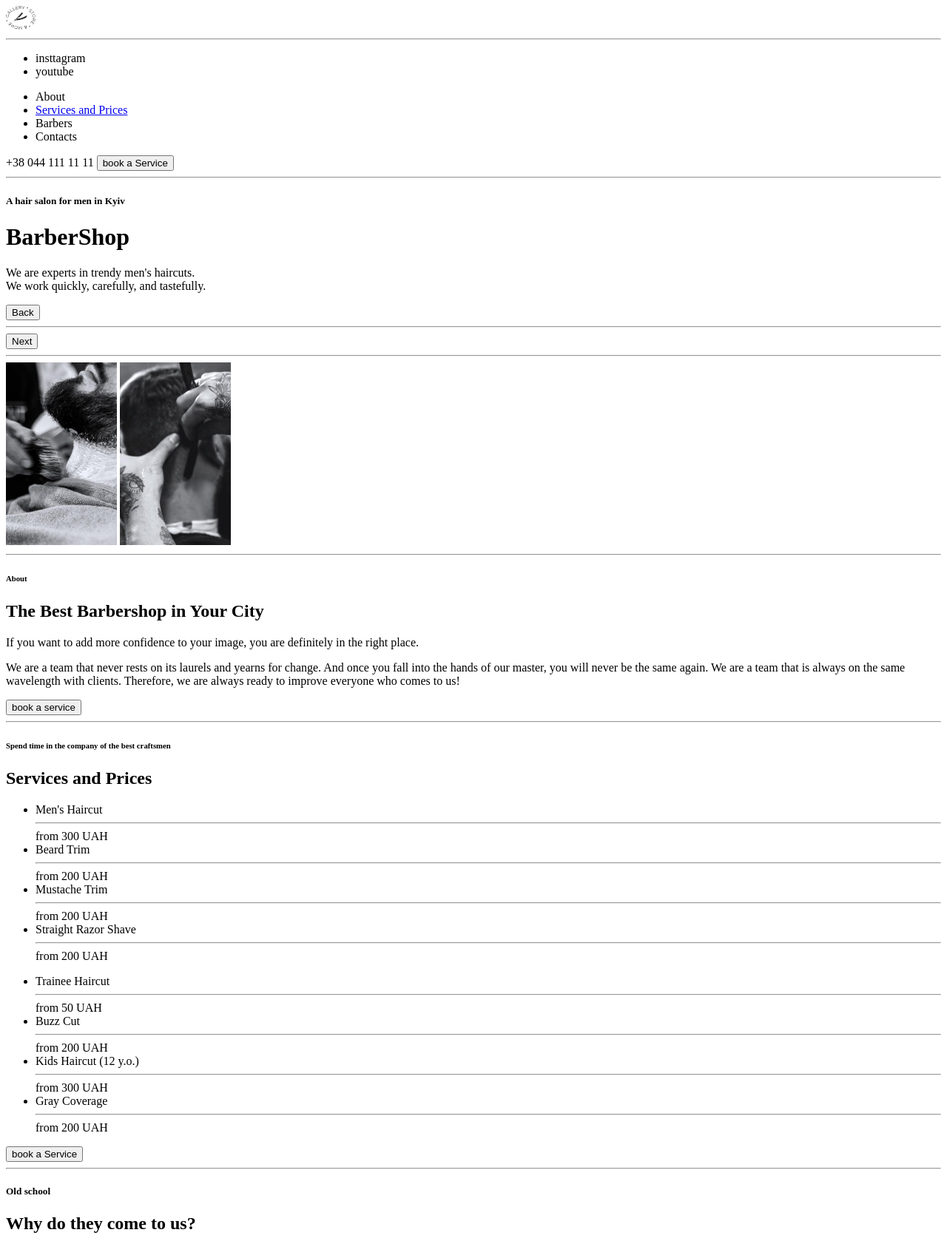
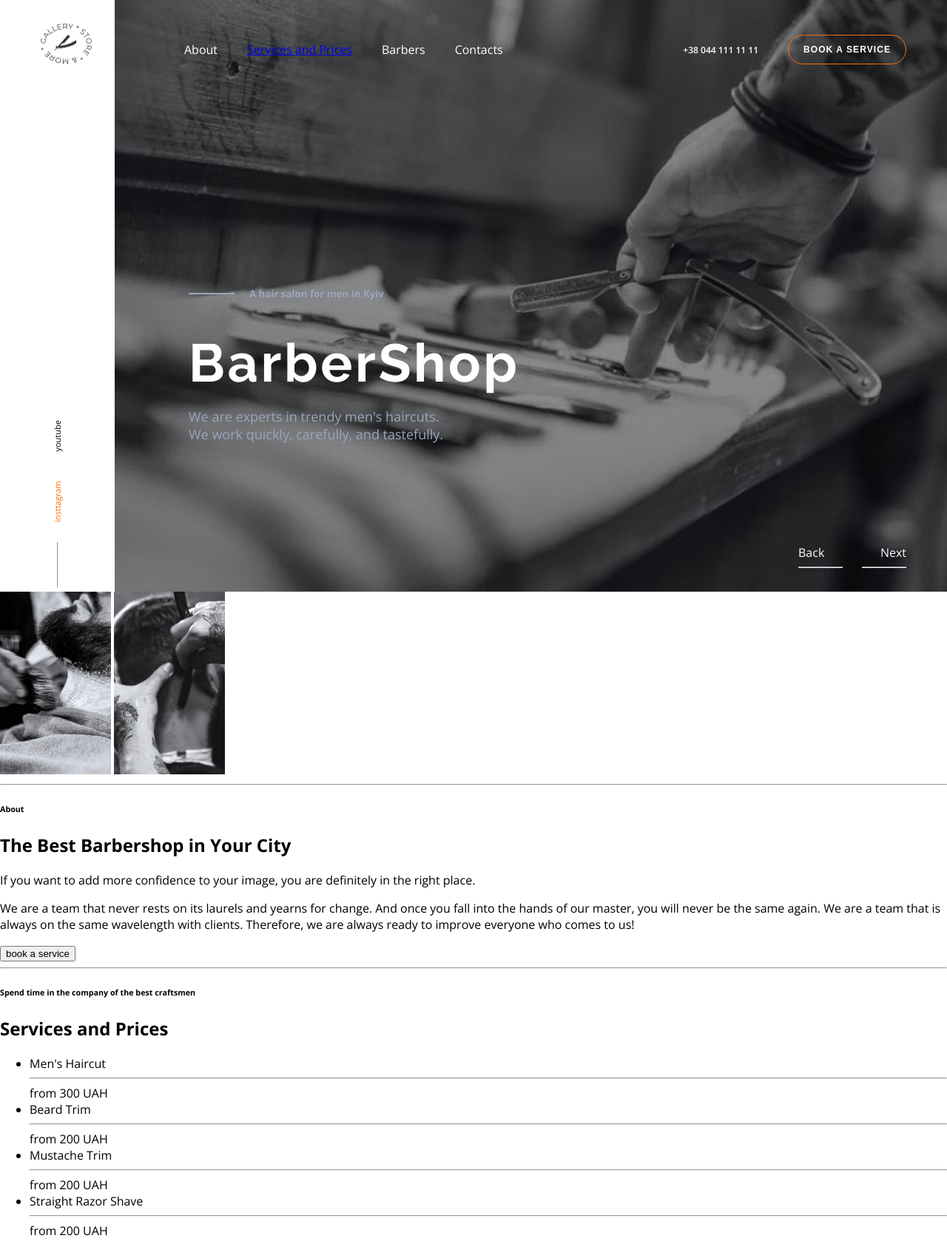
Before and after one commit to mrymasln/BerberShop, a plain HTML site: page index.html in a window 1280 px wide. Shown: the top 1678 px of the page at 74% size. Drawn offline with nearby package versions, Linux system fonts and the light colour scheme.

Commit message:
added css

```diff
--- /dev/null
+++ b/css/style.css
@@ -0,0 +1,157 @@
+body {
+    width: 100%;
+    height: 100%;
+    margin: 0;
+    padding: 0;
+    font-family: "Open Sans", sans-serif;
+}
+
+
+
+
+header {
+    display: flex;
+    flex-direction: row;
+    height: 100vh;
+}
+
+#nav-container-left {
+    width: 155px;
+    display: flex;
+    flex-direction: column;
+    justify-content: space-between;
+    font-size: 11px;
+    font-weight: 600px;
+}
+#nav-container-left div img {
+    width: 68.93px;
+    height: 55.46px;
+    margin-top: 32px;
+    margin-left: 55px;
+    margin-right: 31.07px;
+}
+
+.nav-container-left-bottom ul {
+    list-style-type: none;
+    transform: rotate(270deg);
+    display: flex;
+    flex-direction: row;
+    gap: 40px;
+}
+
+.nav-container-left-bottom hr {
+    width: 0px;
+    height: 60px;
+    border: 1px solid 3030303;
+}
+
+.nav-container-left-bottom {
+    display: flex;
+    flex-direction: column;
+    gap: 40px;
+}
+.nav-container-left-bottom ul li:first-child {
+    color: #ff6c00;
+}
+
+
+#nav-container-right {
+    width: 100%;
+    background-image: url(../images/Slider\ img\ 2.jpg);
+    background-repeat: no-repeat;
+    background-position: center;
+    background-size: cover;
+}
+
+#navbar {
+    display: flex;
+    flex-direction: row;
+    justify-content: space-between;
+    margin-top: 40px;
+    margin-left: 54px;
+    margin-right: 55px;
+}
+#navbar-left ul {
+    list-style-type: none;
+    display: flex;
+    flex-direction: row;
+    color: white;
+    gap: 40px;
+}
+
+#navbar-right {
+    display: flex;
+    flex-direction: row;
+    gap: 40px;
+    align-items: center;
+}
+#navbar-right a {
+      text-decoration: none;
+      color: white;
+      font-size: 12px;
+      font-weight: 600;
+}
+#navbar-right button {
+    width: 160px;
+    height: 40px;
+    background-color: transparent;
+    border: 1px solid #ff6c00;
+    border-radius: 25px;
+    color: white;
+    font-size: 12px;
+    font-weight: 600;
+    text-transform: uppercase;
+    letter-spacing: 0.09em;
+}
+#title-main {
+    width: 500;
+    height: 202px;
+    margin-top: 272px;
+    margin-left: 100px;
+}
+#title-main div {
+    display: inline-flex;
+    flex-direction: row;
+    color: #9da4bd;
+    align-items: center;
+    gap: 20px;
+}
+#title-main div hr {
+    width: 60px;
+    height: 0px;
+    border: 1px solid #9da4bd;
+}
+#title-main h1 {
+    width: 500px;
+    font-size: 72px;
+    font-weight: bold;
+    font-family: "Raleway";
+    color: white;
+    letter-spacing: 0.05em;
+    margin-top: 20px;
+    margin-bottom: 0px;
+}
+#title-main p {
+    font-size: 18px;
+    color: #9da4bd;
+}
+#next-back {
+    position: absolute;
+    bottom: 40px;
+    right: 55px;
+    display: flex;
+    flex-direction: row;
+    gap: 26px;
+}
+#next-back div {
+    width: 60px;
+    height: 24px;
+}
+#next-back div a {
+    text-decoration: none;
+    color: white;
+}
+.next a {
+    display: flex;
+    justify-content: end;
+}
--- a/index.html
+++ b/index.html
@@ -1,24 +1,36 @@
 <!DOCTYPE html>
 <html lang="en">
   <head>
-    <meta charset="UTF-8">
-    <meta name="viewport" content="width=device-width, initial-scale=1.0">
+    <meta charset="UTF-8" />
+    <meta name="viewport" content="width=device-width, initial-scale=1.0" />
     <title>Document</title>
+    <link rel="stylesheet" href="./css/style.css" />
+    <link rel="preconnect" href="https://fonts.googleapis.com" />
+    <link rel="preconnect" href="https://fonts.gstatic.com" crossorigin />
+    <link
+      href="https://fonts.googleapis.com/css2?family=Open+Sans:ital,wght@0,300..800;1,300..800&family=Raleway:ital,wght@0,100..900;1,100..900&family=Roboto:ital,wght@0,100;0,300;0,400;0,500;0,700;0,900;1,100;1,300;1,400;1,500;1,700;1,900&display=swap"
+      rel="stylesheet"
+    />
+    <link rel="preconnect" href="https://fonts.googleapis.com" />
+    <link rel="preconnect" href="https://fonts.gstatic.com" crossorigin />
+    <link
+      href="https://fonts.googleapis.com/css2?family=Open+Sans:ital,wght@0,300..800;1,300..800&family=Raleway:ital,wght@0,100..900;1,100..900&family=Roboto:ital,wght@0,100;0,300;0,400;0,500;0,700;0,900;1,100;1,300;1,400;1,500;1,700;1,900&display=swap"
+      rel="stylesheet"
+    />
   </head>
   <body>
     <header>
       <div id="nav-container-left">
         <div>
-                <img src="./images/Logo.jpg" alt="logo" width="40"/>
+          <img src="./images/Logo.jpg" alt="logo" width="40" />
         </div>
-            <div>
-                <hr/>
+        <div class="nav-container-left-bottom">
           <ul>
             <li>insttagram</li>
             <li>youtube</li>
           </ul>
+          <hr />
         </div>
-
       </div>
       <div id="nav-container-right">
         <div id="navbar">
@@ -29,66 +41,69 @@
               <li>Barbers</li>
               <li>Contacts</li>
             </ul>
-
           </div>
           <div id="navbar-right">
             <a hfref="tel:+38 044 111 11 11">+38 044 111 11 11</a>
             <button>book a Service</button>
-
           </div>
         </div>
         <div id="title-main">
-                <hr/>
+          <div>
+            <hr />
             <h5>A hair salon for men in Kyiv</h5>
+          </div>
           <h1>BarberShop</h1>
-                <p>We are experts in trendy men's haircuts.<br/>
-                We work quickly, carefully, and tastefully.</p>
-
+          <p>
+            We are experts in trendy men's haircuts.<br />
+            We work quickly, carefully, and tastefully.
+          </p>
         </div>
         <div id="next-back">
-                <button>Back</button>
-                <hr/>
-                <button>Next</button>
-                <hr/>
-
+          <div class="back">
+            <a href="#">Back</a>
+            <hr />
           </div>
-
+          <div class="next">
+            <a href="#">Next</a>
+            <hr />
           </div>
-
+        </div>
+      </div>
     </header>
 
     <main>
       <div id="about">
         <div id="about-left">
-                <img src="./images/img 1.jpg" alt="sakal" width="150">
-                <img src="./images/img 2.jpg" alt="ense" width="150">
-
+          <img src="./images/img 1.jpg" alt="sakal" width="150" />
+          <img src="./images/img 2.jpg" alt="ense" width="150" />
         </div>
         <div id="about-right">
-                <hr/>
+          <hr />
           <h6>About</h6>
           <h2>The Best Barbershop in Your City</h2>
-                <p>If you want to add more confidence to your image, you are definitely in the right place.</p>
-                <p>We are a team that never rests on its laurels and yearns for change. And once you fall into the hands of our master,
-                you will never be the same again. We are a team that is always on the same wavelength with clients. Therefore, we are
-                always ready to improve everyone who comes to us!</p>
+          <p>
+            If you want to add more confidence to your image, you are definitely
+            in the right place.
+          </p>
+          <p>
+            We are a team that never rests on its laurels and yearns for change.
+            And once you fall into the hands of our master, you will never be
+            the same again. We are a team that is always on the same wavelength
+            with clients. Therefore, we are always ready to improve everyone who
+            comes to us!
+          </p>
           <button>book a service</button>
-
         </div>
-
       </div>
       <div id="services-and-prices">
         <div id="services-and-prices-title">
           <div id="services-and-prices-title-info">
-                    <hr>
+            <hr />
             <h6>Spend time in the company of the best craftsmen</h6>
-
           </div>
           <div id="services-and-prices-main">
             <h2>Services and Prices</h2>
-
           </div>
-
         </div>
         <div id="services-and-prices-prices">
           <div id="services-and-prices-prices-left">
@@ -96,31 +111,32 @@
               <li>
                 <div>
                   <span>Men's Haircut</span>
-                                <hr>
+                  <hr />
                   <span>from 300 UAH</span>
                 </div>
               </li>
               <li>
                 <div>
                   <span>Beard Trim</span>
-                                <hr>
+                  <hr />
                   <span>from 200 UAH</span>
                 </div>
               </li>
               <li>
                 <div>
                   <span>Mustache Trim</span>
-                                <hr>
+                  <hr />
                   <span>from 200 UAH</span>
                 </div>
               </li>
-                        <li><div>
+              <li>
+                <div>
                   <span>Straight Razor Shave</span>
-                            <hr>
+                  <hr />
                   <span>from 200 UAH</span>
-                        </div></li>
+                </div>
+              </li>
             </ul>
-
           </div>
           <div id="services-and-prices-prices-right">
             <div id="services-and-prices-prices-left">
@@ -128,68 +144,59 @@
                 <li>
                   <div>
                     <span>Trainee Haircut</span>
-                                    <hr>
+                    <hr />
                     <span>from 50 UAH</span>
                   </div>
                 </li>
                 <li>
                   <div>
                     <span>Buzz Cut</span>
-                                    <hr>
+                    <hr />
                     <span>from 200 UAH</span>
                   </div>
                 </li>
                 <li>
                   <div>
                     <span>Kids Haircut (12 y.o.)</span>
-                                    <hr>
+                    <hr />
                     <span>from 300 UAH</span>
                   </div>
                 </li>
                 <li>
                   <div>
                     <span>Gray Coverage</span>
-                                    <hr>
+                    <hr />
                     <span>from 200 UAH</span>
                   </div>
                 </li>
               </ul>
-
             </div>
-
           </div>
-
         </div>
         <div id="services-and-prices-button">
           <button>book a Service</button>
-
         </div>
-
       </div>
       <div id="Why-do-us?">
         <div id="Why-do-us?-left">
-                <div>
-
-                </div>
-                <div>
-
-                </div>
-
+          <div></div>
+          <div></div>
         </div>
         <div id="Why-do-us?-right">
           <div>
-                    <hr>
+            <hr />
             <h5>Old school</h5>
             <h2>Why do they come to us?</h2>
-                    <p>Only good things are said about us. But it is better to see and feel 1 time than to read 10 times.</p>
+            <p>
+              Only good things are said about us. But it is better to see and
+              feel 1 time than to read 10 times.
+            </p>
           </div>
-
         </div>
-
       </div>
       <div id="our-barbers">
         <div>
-                <hr>
+          <hr />
           <h5>for true connoisseurs of the atmosphere</h5>
         </div>
         <div>
@@ -197,39 +204,39 @@
         </div>
         <div>
           <div>
-                    <img width="200" src="./images/john.jpg" alt="">
+            <img width="200" src="./images/john.jpg" alt="" />
             <h4>John Smith</h4>
             <h5>Extreme Barber</h5>
             <div>
-                        <img src="./images/instagram.svg" alt="instagram">
-                        <img src="./images/twitter.svg" alt="twitter">
-                        <img src="./images/facebook.svg" alt="facebook">
-                        <img src="./images/linkedn.svg" alt="linkedn">
+              <img src="./images/instagram.svg" alt="instagram" />
+              <img src="./images/twitter.svg" alt="twitter" />
+              <img src="./images/facebook.svg" alt="facebook" />
+              <img src="./images/linkedn.svg" alt="linkedn" />
             </div>
           </div>
           <div>
             <div>
-                        <img width="200" src="./images/michele.jpg" alt="">
+              <img width="200" src="./images/michele.jpg" alt="" />
               <h4>Michele Doe</h4>
               <h5>Extreme Barber</h5>
               <div>
-                            <img src="./images/instagram.svg" alt="instagram">
-                            <img src="./images/twitter.svg" alt="twitter">
-                            <img src="./images/facebook.svg" alt="facebook">
-                            <img src="./images/linkedn.svg" alt="linkedn">
+                <img src="./images/instagram.svg" alt="instagram" />
+                <img src="./images/twitter.svg" alt="twitter" />
+                <img src="./images/facebook.svg" alt="facebook" />
+                <img src="./images/linkedn.svg" alt="linkedn" />
               </div>
             </div>
           </div>
           <div>
             <div>
-                        <img width="200" src="./images/alan.jpg" alt="">
+              <img width="200" src="./images/alan.jpg" alt="" />
               <h4>Alan Black</h4>
               <h5>Extreme Barber</h5>
               <div>
-                            <img src="./images/instagram.svg" alt="instagram">
-                            <img src="./images/twitter.svg" alt="twitter">
-                            <img src="./images/facebook.svg" alt="facebook">
-                            <img src="./images/linkedn.svg" alt="linkedn">
+                <img src="./images/instagram.svg" alt="instagram" />
+                <img src="./images/twitter.svg" alt="twitter" />
+                <img src="./images/facebook.svg" alt="facebook" />
+                <img src="./images/linkedn.svg" alt="linkedn" />
               </div>
             </div>
           </div>
@@ -237,16 +244,15 @@
       </div>
       <div id="gallery">
         <div>
-                <hr>
+          <hr />
           <h5>In Latin, "barba" means "beard"</h5>
         </div>
         <div>
-                <img width="200px" src="./images/gallery1.png" alt="gallery1">
-                <img width="200px" src="./images/gallery2.png" alt="gallery2">
-                <img width="200px" src="./images/gallery3.png" alt="gallery3">
-                <img width="200px" src="./images/gallery4.png" alt="gallery4">
+          <img width="200px" src="./images/gallery1.png" alt="gallery1" />
+          <img width="200px" src="./images/gallery2.png" alt="gallery2" />
+          <img width="200px" src="./images/gallery3.png" alt="gallery3" />
+          <img width="200px" src="./images/gallery4.png" alt="gallery4" />
         </div>
-
       </div>
       <div id="contact">
         <div>
@@ -255,59 +261,66 @@
           </div>
           <div>
             <form action="./getForm">
-                        <input type="text" name="name" id="name" placeholder="name" required>
-                        <input type="tel" name="phone" id="phone" placeholder="telephone" required>
-                        <input type="text" name="message" id="message" placeholder="message">
+              <input
+                type="text"
+                name="name"
+                id="name"
+                placeholder="name"
+                required
+              />
+              <input
+                type="tel"
+                name="phone"
+                id="phone"
+                placeholder="telephone"
+                required
+              />
+              <input
+                type="text"
+                name="message"
+                id="message"
+                placeholder="message"
+              />
               <button type="submit">Send</button>
-
             </form>
           </div>
           <div>
             <h2>Contacts</h2>
             <div>
-                        <img src="./images/locaiton.svg" alt="locaiton">
+              <img src="./images/locaiton.svg" alt="locaiton" />
               <a href="#">Main Street, 7A Kyiv, 08132</a>
             </div>
             <div>
               <div>
-                            <img src="./images/phone.svg" alt="phone">
+                <img src="./images/phone.svg" alt="phone" />
                 <a href="tel:++38 044 111 11 11">+38 044 111 11 11</a>
               </div>
             </div>
             <div>
               <div>
-                            <img src="./images/mail.svg" alt="mail">
+                <img src="./images/mail.svg" alt="mail" />
                 <a href="mailto:barbershop@email.com">barbershop@email.com</a>
               </div>
             </div>
           </div>
         </div>
         <div>
-                <hr>
+          <hr />
           <h5>working hours</h5>
         </div>
         <p>Daily from 9:00 AM till 22:00 PM</p>
-
       </div>
-
-
     </main>
 
     <footer>
       <div>&copy; Copyright 2022</div>
-        <div>,
-            <hr>
+      <div>
+        <hr />
         <ul>
           <li><a href="http://instagram.com">instagram</a></li>
           <li><a href="http://youtube.com">youtube</a></li>
         </ul>
       </div>
     </footer>
-
-
-
-
-
-
   </body>
 </html>
```
Also changed, not shown: images/Slider img 2.jpg (added). Lines whose indentation alone changed are shown as unchanged.
